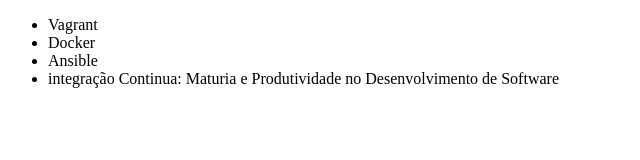
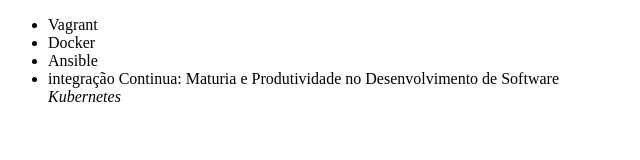
Before and after one commit to ComCarinho/alura-git, a plain HTML site: page index.html in a window 1280 px wide. Shown: the full height of the page, 0-640 px from the left. Drawn offline with Linux system fonts and the light colour scheme.

Commit message:
Adicionando curso de kubernetes

```diff
--- a/index.html
+++ b/index.html
@@ -11,6 +11,7 @@
 		<li>Docker</li>
 		<li>Ansible</li>
 		<li>integração Continua: Maturia e Produtividade no Desenvolvimento de Software</li>
+		<i>Kubernetes</i>
 	</ul>
 </body>
 </html>
```
